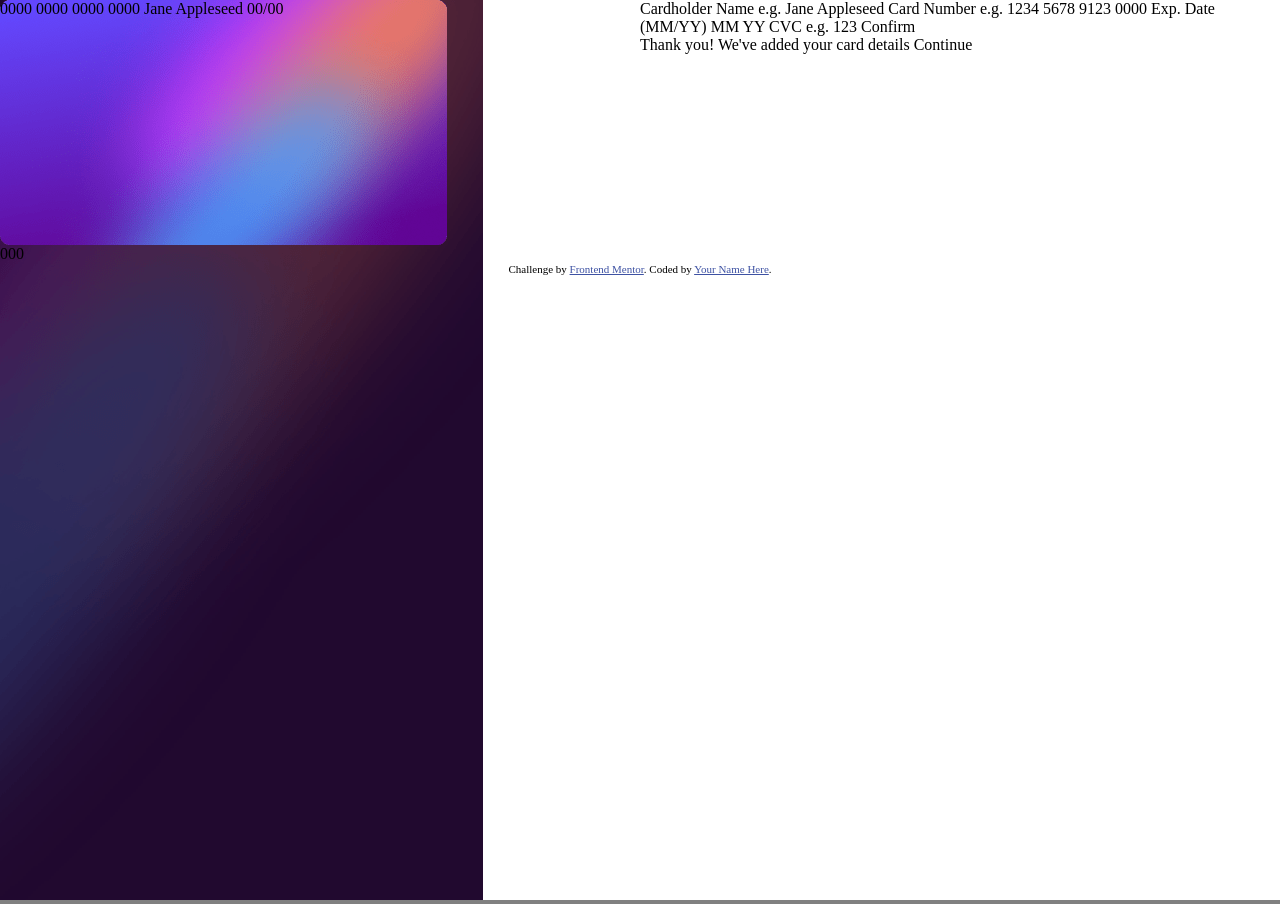
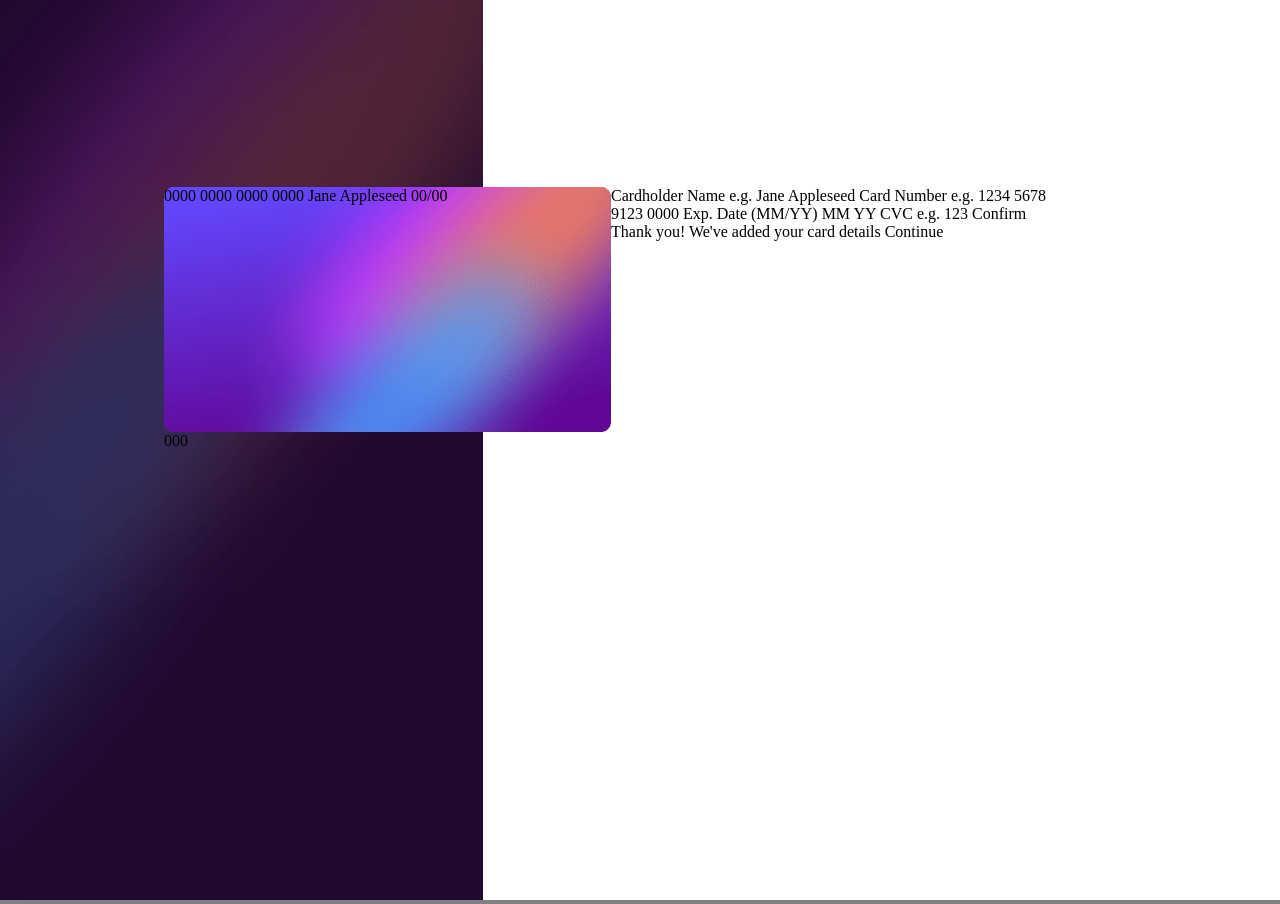
Before and after one commit to wiseman88/Interactive-card-details-form, a website: page index.html in a window 1280 px wide. Drawn offline with Linux system fonts and the light colour scheme.

Commit message:
content css refactor

```diff
--- a/assets/css/app.css
+++ b/assets/css/app.css
@@ -16,7 +16,6 @@ body {
 
 #bg-main-desktop {
   position: absolute;
-  height: screen;
 }
 
 #bg-main-desktop img {
@@ -28,6 +27,11 @@ body {
   position: relative;
   display: grid;
   grid-template-columns: 1fr 1fr;
+  max-width: 1440px;
+  max-height: 900px;
+  padding-left: 164px;
+  padding-top: 187px;
+  padding-right: 227px;
 }
 
 .card-front {
--- a/index.html
+++ b/index.html
@@ -72,10 +72,10 @@
       </div>
     </div>
 
-    <div class="attribution">
+    <!-- <div class="attribution">
       Challenge by <a href="https://www.frontendmentor.io?ref=challenge" target="_blank">Frontend Mentor</a>.
       Coded by <a href="#">Your Name Here</a>.
-    </div>
+    </div> -->
   </div>
 </body>
 
```
